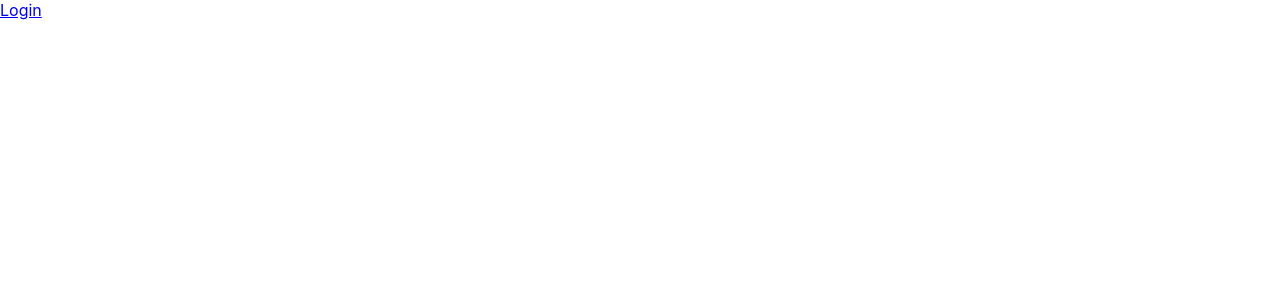
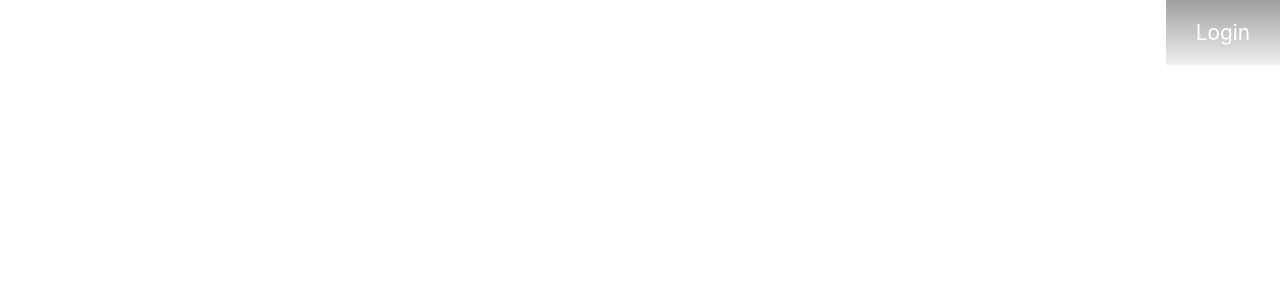
Before and after one commit to NdunguSam01/lms-mobikey, a React (Create React App) app: page / in a window 1280 px wide. Shown: the top 300 px of the page. Built offline with nearby package versions, Linux system fonts and the light colour scheme.

Commit message:
Styled the navbar

```diff
--- /dev/null
+++ b/src/assets/css/Landing Page.css
@@ -0,0 +1,20 @@
+nav
+{
+    display: flex;
+    justify-content: flex-end;
+}
+nav a
+{
+    background: linear-gradient(rgba(0, 0, 0, 0.377), rgba(0, 0, 0, 0.062));
+    padding: 20px 30px;
+    font-size: 1.3em;
+    text-decoration: none;
+    text-align: center;
+    border: 1px;
+    color: white;
+}
+nav a:hover
+{
+    cursor: pointer;
+    color: blue;
+}
--- a/src/components/Landing Page.js
+++ b/src/components/Landing Page.js
@@ -1,4 +1,5 @@
 import { NavLink  } from 'react-router-dom';
+import '../assets/css/Landing Page.css'
 
 const LandingPage = () =>
 {
```
